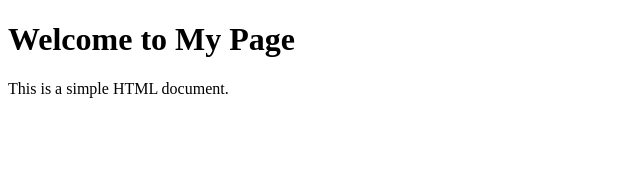
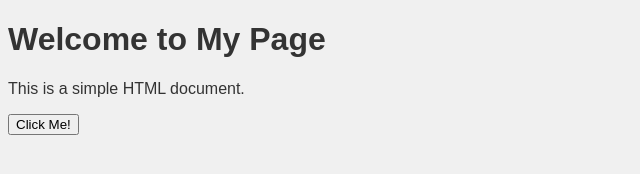
Before and after one commit to IsraelR20/carpeta2, a plain HTML site: page index.html in a window 1280 px wide. Shown: the whole page, without its empty margins (0-640 px from the left). Drawn offline with Linux system fonts and the light colour scheme.

Commit message:
Agregando CSS y JS

```diff
--- a/index.html
+++ b/index.html
@@ -8,6 +8,16 @@
 <body>
     <h1>Welcome to My Page</h1>
     <p>This is a simple HTML document.</p>
+    <button id="myButton">Click Me!</button>
+    <script src="script.js"></script>
+    <link rel="stylesheet" href="styles.css">
+    <style>
+        body {
+            font-family: Arial, sans-serif;
+            background-color: #f0f0f0;
+            color: #333;
+        }
+    </style>
     <script>
         console.log("Hello, World!");
     </script>
```
